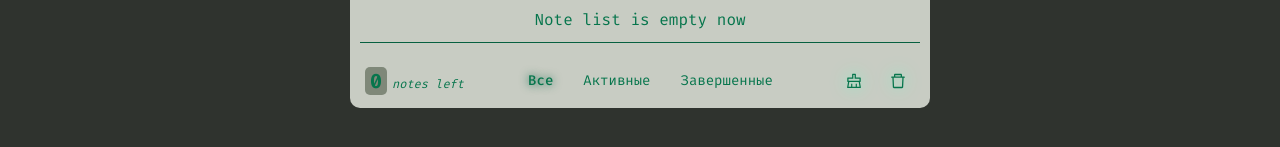
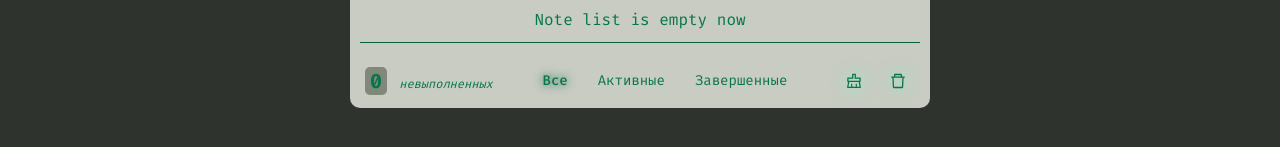
Before and after one commit to bakNa2t/type2note, a React (Vite) app: page / in a window 1280 px wide. Shown: the part 255-402 px from the top of the page. Built offline with nearby package versions, Linux system fonts and the light colour scheme; the HTML template or start-up script is replaced by a standard one.

Commit message:
Updated NoteAmount to add prop to toggle lang

```diff
--- a/src/data/content.js
+++ b/src/data/content.js
@@ -2,6 +2,7 @@ export const contentData = {
   en: {
     appTitle: "Get started to store notes",
     placeholder: "Add new note...",
+    amount: " notes left",
     filter: {
       all: "All",
       active: "Active",
@@ -22,6 +23,7 @@ export const contentData = {
   ru: {
     appTitle: "Пиши и сохраняй заметки",
     placeholder: "Добавить новую заметку...",
+    amount: " невыполненных",
     filter: {
       all: "Все",
       active: "Активные",
--- a/src/ui-blocks/NoteFooterMenu.jsx
+++ b/src/ui-blocks/NoteFooterMenu.jsx
@@ -55,8 +55,10 @@ function NoteFooterMenu({ isMobileSize }) {
   const dispatch = useDispatch();
 
   const { lang } = useNoteLang();
-  const { descClear } =
-    lang === "en" ? contentData.en.confirmModal : contentData.ru.confirmModal;
+  // const { descClear } = lang === "en" ? contentData.en.confirmModal : contentData.ru.confirmModal;
+  const { amount, confirmModal } =
+    lang === "en" ? contentData.en : contentData.ru;
+  const { all, completed } = confirmModal.descClear;
 
   function handleClearAllNotes() {
     if (notes.length === 0) return;
@@ -73,7 +75,8 @@ function NoteFooterMenu({ isMobileSize }) {
   return (
     <StyledNoteFooterMenu>
       <NoteAmount>
-        <span>{activeNotes}</span>notes left
+        <span>{activeNotes}</span>
+        {amount}
       </NoteAmount>
       {isMobileSize && (
         <NoteFilter activeNotes={activeNotes} completedNotes={completedNotes} />
@@ -104,16 +107,13 @@ function NoteFooterMenu({ isMobileSize }) {
 
           <Modal.Window name="clear-completed-notes">
             <ConfirmDelete
-              desc={descClear.completed}
+              desc={completed}
               onConfirm={() => handleClearCompletedNotes()}
             />
           </Modal.Window>
 
           <Modal.Window name="clear-all-notes">
-            <ConfirmDelete
-              desc={descClear.all}
-              onConfirm={() => handleClearAllNotes()}
-            />
+            <ConfirmDelete desc={all} onConfirm={() => handleClearAllNotes()} />
           </Modal.Window>
         </NoteClearBtns>
       </Modal>
```
